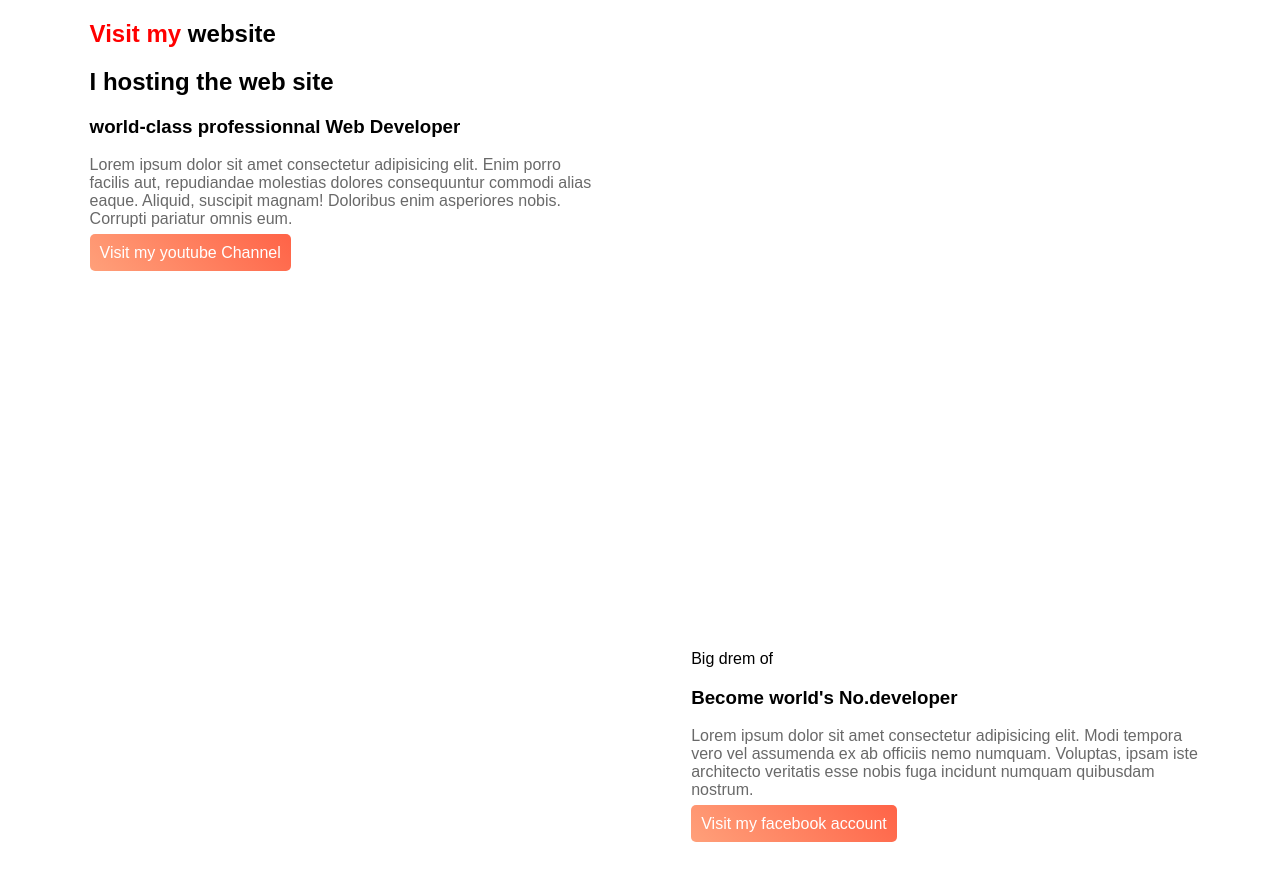
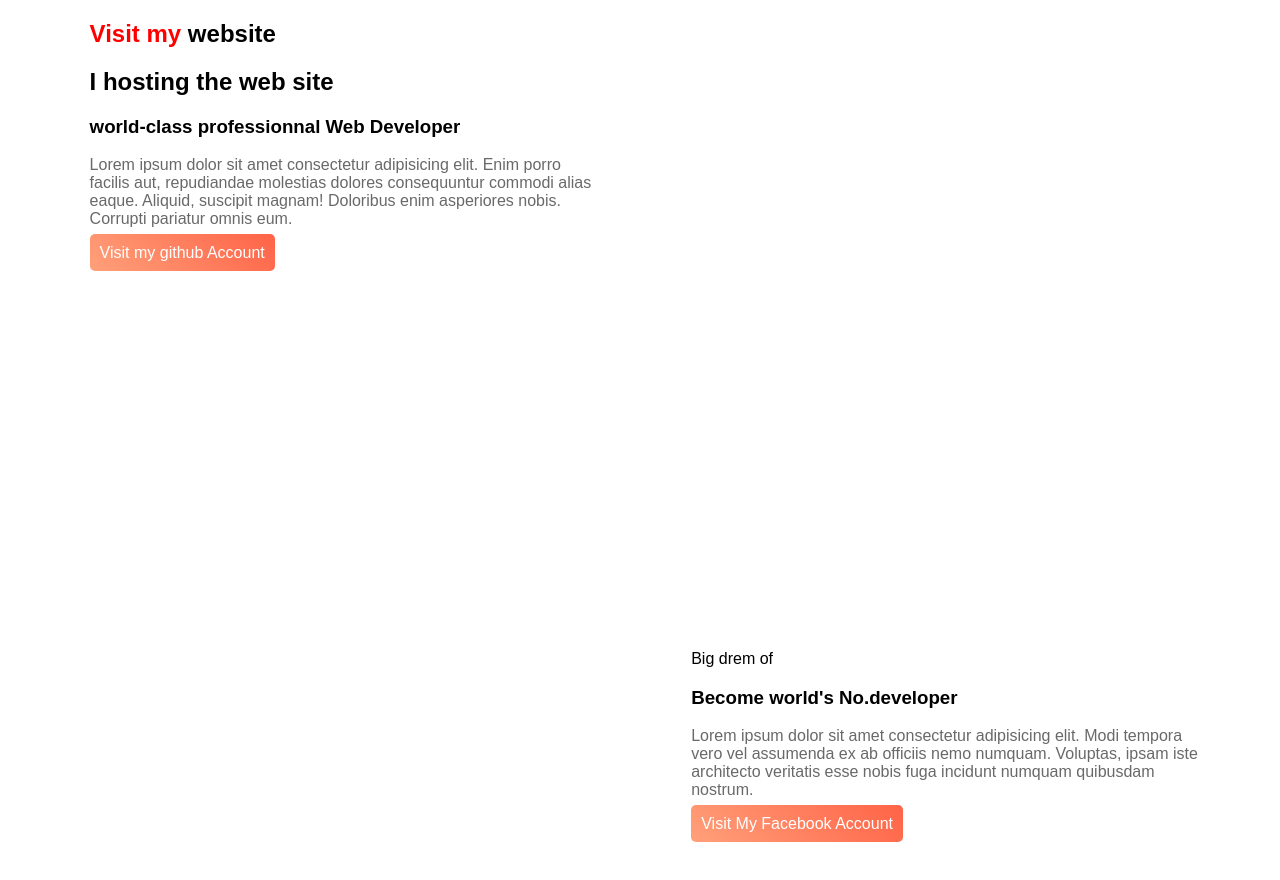
Before and after one commit to HasibCoderLab/Demo-Portfolio-10, a plain HTML site: page index.html in a window 1280 px wide. Shown: the top 880 px of the page. Drawn offline with Linux system fonts and the light colour scheme.

Commit message:
add github link

```diff
--- a/index.html
+++ b/index.html
@@ -15,7 +15,7 @@
             <h3> world-class professionnal Web Developer </h3>
             <p>Lorem ipsum dolor sit amet consectetur adipisicing elit. Enim porro facilis aut, repudiandae molestias dolores consequuntur commodi alias eaque. Aliquid, suscipit magnam! Doloribus enim asperiores nobis. Corrupti pariatur omnis eum.</p>
             <a class="link-buttoon" target="_blank"
-            href="https://youtube.com/@farmidfahim2?si=1wNY-vXv0rDBYnPB"> Visit my youtube Channel</a>
+            href="https://github.com/HasibCoderLab"> Visit my github Account</a>
         </div>
         <div class="half-width" >
             <img src=" ok.png" alt="">
@@ -30,7 +30,7 @@
             <h>Big drem of</h1>
             <h3 > Become world's No.developer</h3>
           <p>Lorem ipsum dolor sit amet consectetur adipisicing elit. Modi tempora vero vel assumenda ex ab officiis nemo numquam. Voluptas, ipsam iste architecto veritatis esse nobis fuga incidunt numquam quibusdam nostrum.</p>
-          <a class="link-buttoon" target="_blank" href="https://www.facebook.com/profile.php?id=100090181599136"> Visit my facebook account </a>
+          <a class="link-buttoon" target="_blank" href="https://www.facebook.com/profile.php?id=100090181599136"> Visit My Facebook Account </a>
         </div>
     </section>
     <section class="experience-area">
```
